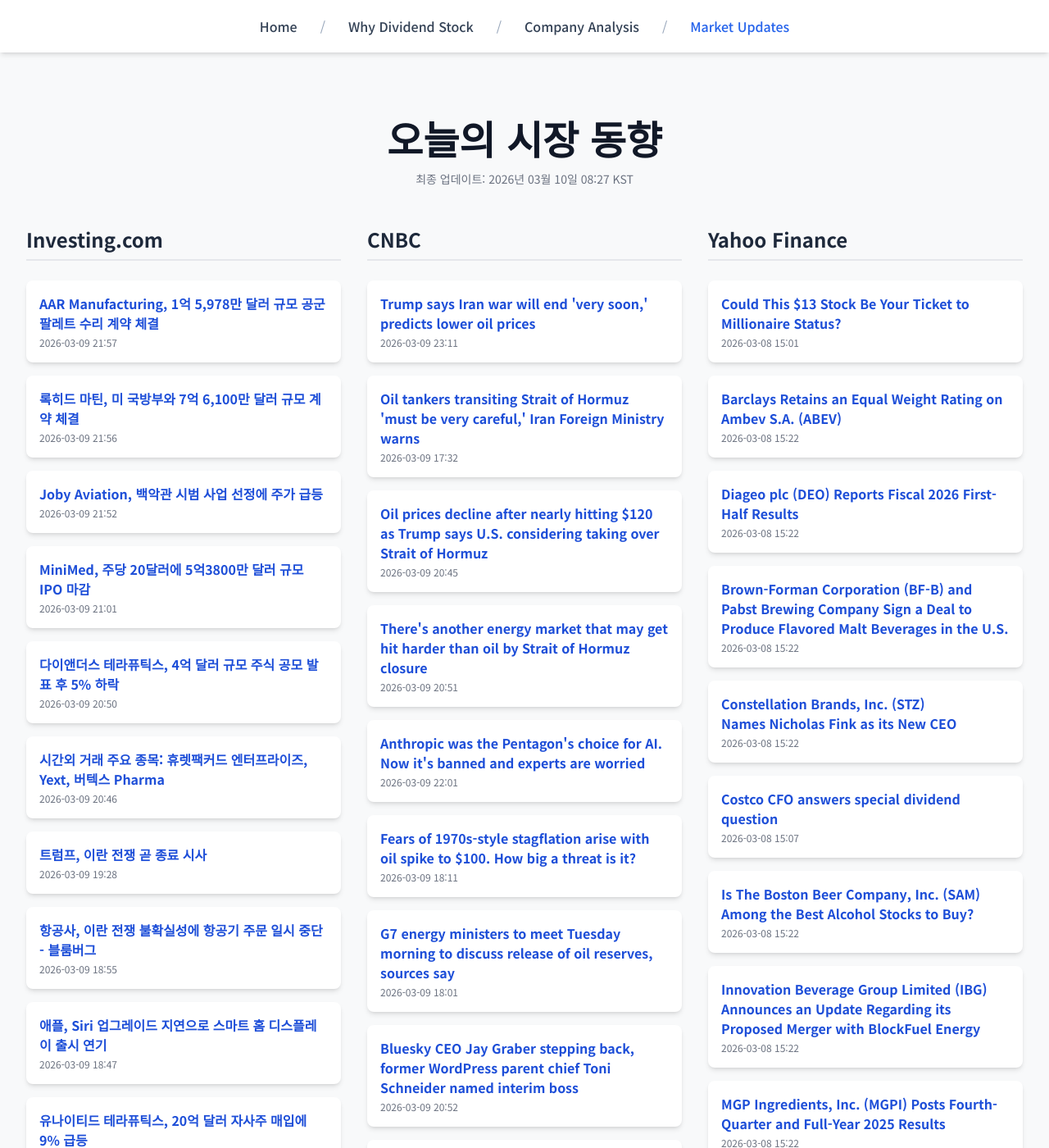
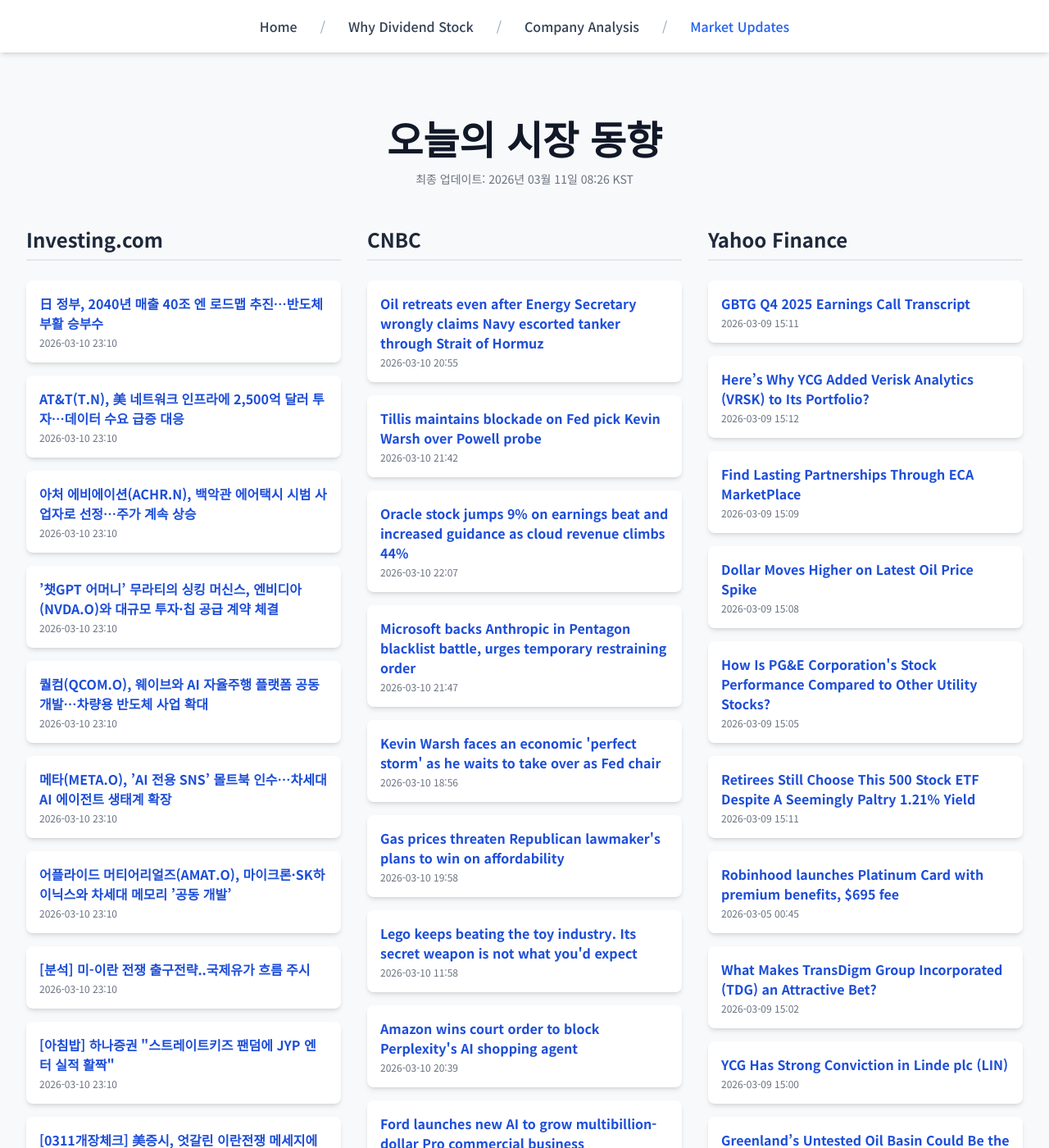
Before and after one commit to Kay-Hwang/my-company-analysis, a Jekyll site: the page built from market-updates.html, in a window 1280 px wide and 1400 px high. Shown: the whole window at 82% size. Built offline with Jekyll 4.4.1, drawn with Linux system fonts in a browser that asks for light colours; nearby versions of some CDN libraries; a script that is not in the unit is left out; some of the changed text lies outside the part shown.

Commit message:
Update daily data

```diff
--- a/_data/latest_data.json
+++ b/_data/latest_data.json
@@ -1,190 +1,190 @@
 {
-  "lastUpdated": "2026년 03월 10일 08:27 KST",
+  "lastUpdated": "2026년 03월 11일 08:26 KST",
   "news": {
     "investing": [
       {
-        "title": "AAR Manufacturing, 1억 5,978만 달러 규모 공군 팔레트 수리 계약 체결",
-        "link": "https://kr.investing.com/news/stock-market-news/article-93CH-1856844",
-        "pubDate": "2026-03-09 21:57:50",
-        "summary": "AAR Manufacturing, 1억 5,978만 달러 규모 공군 팔레트 수리 계약 체결"
+        "title": "日 정부, 2040년 매출 40조 엔 로드맵 추진…반도체 부활 승부수",
+        "link": "https://kr.investing.com/news/stock-market-news/article-1858654",
+        "pubDate": "2026-03-10 23:10:51",
+        "summary": "日 정부, 2040년 매출 40조 엔 로드맵 추진…반도체 부활 승부수"
       },
       {
-        "title": "록히드 마틴, 미 국방부와 7억 6,100만 달러 규모 계약 체결",
-        "link": "https://kr.investing.com/news/stock-market-news/article-93CH-1856842",
-        "pubDate": "2026-03-09 21:56:25",
-        "summary": "록히드 마틴, 미 국방부와 7억 6,100만 달러 규모 계약 체결"
+        "title": "AT&T(T.N), 美 네트워크 인프라에 2,500억 달러 투자…데이터 수요 급증 대응",
+        "link": "https://kr.investing.com/news/stock-market-news/article-1858653",
+        "pubDate": "2026-03-10 23:10:50",
+        "summary": "AT&T(T.N), 美 네트워크 인프라에 2,500억 달러 투자…데이터 수요 급증 대응"
       },
       {
-        "title": "Joby Aviation, 백악관 시범 사업 선정에 주가 급등",
-        "link": "https://kr.investing.com/news/stock-market-news/article-93CH-1856840",
-        "pubDate": "2026-03-09 21:52:49",
-        "summary": "Joby Aviation, 백악관 시범 사업 선정에 주가 급등"
+        "title": "아처 에비에이션(ACHR.N), 백악관 에어택시 시범 사업자로 선정…주가 계속 상승",
+        "link": "https://kr.investing.com/news/stock-market-news/article-1858652",
+        "pubDate": "2026-03-10 23:10:50",
+        "summary": "아처 에비에이션(ACHR.N), 백악관 에어택시 시범 사업자로 선정…주가 계속 상승"
       },
       {
-        "title": "MiniMed, 주당 20달러에 5억3800만 달러 규모 IPO 마감",
-        "link": "https://kr.investing.com/news/stock-market-news/article-432SI-1856789",
-        "pubDate": "2026-03-09 21:01:08",
-        "summary": "MiniMed, 주당 20달러에 5억3800만 달러 규모 IPO 마감"
+        "title": "’챗GPT 어머니’ 무라티의 싱킹 머신스, 엔비디아(NVDA.O)와 대규모 투자·칩 공급 계약 체결",
+        "link": "https://kr.investing.com/news/stock-market-news/article-1858651",
+        "pubDate": "2026-03-10 23:10:50",
+        "summary": "’챗GPT 어머니’ 무라티의 싱킹 머신스, 엔비디아(NVDA.O)와 대규모 투자·칩 공급 계약 체결"
       },
       {
-        "title": "다이앤더스 테라퓨틱스, 4억 달러 규모 주식 공모 발표 후 5% 하락",
-        "link": "https://kr.investing.com/news/stock-market-news/article-93CH-1856771",
-        "pubDate": "2026-03-09 20:50:32",
-        "summary": "다이앤더스 테라퓨틱스, 4억 달러 규모 주식 공모 발표 후 5% 하락"
+        "title": "퀄컴(QCOM.O), 웨이브와 AI 자율주행 플랫폼 공동 개발…차량용 반도체 사업 확대",
+        "link": "https://kr.investing.com/news/stock-market-news/article-1858650",
+        "pubDate": "2026-03-10 23:10:50",
+        "summary": "퀄컴(QCOM.O), 웨이브와 AI 자율주행 플랫폼 공동 개발…차량용 반도체 사업 확대"
       },
       {
-        "title": "시간외 거래 주요 종목: 휴렛팩커드 엔터프라이즈, Yext, 버텍스 Pharma",
-        "link": "https://kr.investing.com/news/stock-market-news/article-432SI-1856766",
-        "pubDate": "2026-03-09 20:46:02",
-        "summary": "시간외 거래 주요 종목: 휴렛팩커드 엔터프라이즈, Yext, 버텍스 Pharma"
+        "title": "메타(META.O), ’AI 전용 SNS’ 몰트북 인수…차세대 AI 에이전트 생태계 확장",
+        "link": "https://kr.investing.com/news/stock-market-news/article-1858649",
+        "pubDate": "2026-03-10 23:10:49",
+        "summary": "메타(META.O), ’AI 전용 SNS’ 몰트북 인수…차세대 AI 에이전트 생태계 확장"
       },
       {
-        "title": "트럼프, 이란 전쟁 곧 종료 시사",
-        "link": "https://kr.investing.com/news/stock-market-news/article-1856648",
-        "pubDate": "2026-03-09 19:28:42",
-        "summary": "트럼프, 이란 전쟁 곧 종료 시사"
+        "title": "어플라이드 머티어리얼즈(AMAT.O), 마이크론·SK하이닉스와 차세대 메모리 ’공동 개발’",
+        "link": "https://kr.investing.com/news/stock-market-news/article-1858648",
+        "pubDate": "2026-03-10 23:10:49",
+        "summary": "어플라이드 머티어리얼즈(AMAT.O), 마이크론·SK하이닉스와 차세대 메모리 ’공동 개발’"
       },
       {
-        "title": "항공사, 이란 전쟁 불확실성에 항공기 주문 일시 중단 - 블룸버그",
-        "link": "https://kr.investing.com/news/stock-market-news/article-93CH-1856624",
-        "pubDate": "2026-03-09 18:55:17",
-        "summary": "항공사, 이란 전쟁 불확실성에 항공기 주문 일시 중단 - 블룸버그"
+        "title": "[분석] 미-이란 전쟁 출구전략..국제유가 흐름 주시",
+        "link": "https://kr.investing.com/news/stock-market-news/article-1858647",
+        "pubDate": "2026-03-10 23:10:49",
+        "summary": "[분석] 미-이란 전쟁 출구전략..국제유가 흐름 주시"
       },
       {
-        "title": "애플, Siri 업그레이드 지연으로 스마트 홈 디스플레이 출시 연기",
-        "link": "https://kr.investing.com/news/stock-market-news/article-93CH-1856616",
-        "pubDate": "2026-03-09 18:47:49",
-        "summary": "애플, Siri 업그레이드 지연으로 스마트 홈 디스플레이 출시 연기"
+        "title": "[아침밥] 하나증권 \"스트레이트키즈 팬덤에 JYP 엔터 실적 활짝\"",
+        "link": "https://kr.investing.com/news/stock-market-news/article-1858646",
+        "pubDate": "2026-03-10 23:10:41",
+        "summary": "[아침밥] 하나증권 \"스트레이트키즈 팬덤에 JYP 엔터 실적 활짝\""
       },
       {
-        "title": "유나이티드 테라퓨틱스, 20억 달러 자사주 매입에 9% 급등",
-        "link": "https://kr.investing.com/news/stock-market-news/article-93CH-1856613",
-        "pubDate": "2026-03-09 18:46:27",
-        "summary": "유나이티드 테라퓨틱스, 20억 달러 자사주 매입에 9% 급등"
+        "title": "[0311개장체크] 美증시, 엇갈린 이란전쟁 메세지에 혼조세",
+        "link": "https://kr.investing.com/news/stock-market-news/article-1858645",
+        "pubDate": "2026-03-10 23:10:09",
+        "summary": "[0311개장체크] 美증시, 엇갈린 이란전쟁 메세지에 혼조세"
       }
     ],
     "cnbc": [
       {
-        "title": "Trump says Iran war will end 'very soon,' predicts lower oil prices",
-        "link": "https://www.cnbc.com/2026/03/09/trump-iran-war-end.html",
-        "pubDate": "Mon, 09 Mar 2026 23:11:58 GMT",
-        "summary": "U.S. stock market indexes rose earlier in the day after an initial report that President Donald Trump said he believed the Iran war was largely finished."
+        "title": "Oil retreats even after Energy Secretary wrongly claims Navy escorted tanker through Strait of Hormuz",
+        "link": "https://www.cnbc.com/2026/03/10/crude-oil-prices-today-iran-war.html",
+        "pubDate": "Tue, 10 Mar 2026 20:55:44 GMT",
+        "summary": "The International Energy Agency will hold an extraordinary meeting on Tuesday to discuss a possible release of emergency stockpiles."
       },
       {
-        "title": "Oil tankers transiting Strait of Hormuz 'must be very careful,' Iran Foreign Ministry warns",
-        "link": "https://www.cnbc.com/2026/03/09/iran-war-oil-tankers-strait-of-hormuz.html",
-        "pubDate": "Mon, 09 Mar 2026 17:32:44 GMT",
-        "summary": "The price of crude oil has sharply spiked as the Strait of Hormuz has been effectively closed as the United States and Israel wage war on Iran."
+        "title": "Tillis maintains blockade on Fed pick Kevin Warsh over Powell probe",
+        "link": "https://www.cnbc.com/2026/03/10/fed-kevin-warsh-thom-tillis-trump.html",
+        "pubDate": "Tue, 10 Mar 2026 21:42:30 GMT",
+        "summary": "Sen. Thom Tillis met with Federal Reserve chairman nominee Kevin Warsh, who President Donald Trump wants to replace Chair Jerome Powell."
       },
       {
-        "title": "Oil prices decline after nearly hitting $120 as Trump says U.S. considering taking over Strait of Hormuz",
-        "link": "https://www.cnbc.com/2026/03/08/crude-oil-prices-today-iran-war.html",
-        "pubDate": "Mon, 09 Mar 2026 20:45:40 GMT",
-        "summary": "Gulf Arab oil producers are cutting production as they run out of storage space because they can't export through the Strait of Hormuz"
+        "title": "Oracle stock jumps 9% on earnings beat and increased guidance as cloud revenue climbs 44%",
+        "link": "https://www.cnbc.com/2026/03/10/oracle-orcl-q3-earnings-report-2026.html",
+        "pubDate": "Tue, 10 Mar 2026 22:07:11 GMT",
+        "summary": "Oracle boosted its revenue backlog total by $30 billion during the February quarter."
       },
       {
-        "title": "There's another energy market that may get hit harder than oil by Strait of Hormuz closure",
-        "link": "https://www.cnbc.com/2026/03/09/theres-another-energy-market-that-may-get-hit-harder-than-oil-by-strait-of-hormuz-closure.html",
-        "pubDate": "Mon, 09 Mar 2026 20:51:55 GMT",
-        "summary": "Roughly 20% of global liquefied natural gas flows through the Strait."
+        "title": "Microsoft backs Anthropic in Pentagon blacklist battle, urges temporary restraining order",
+        "link": "https://www.cnbc.com/2026/03/10/microsoft-says-court-should-temporarily-block-pentagon-ban-anthropic.html",
+        "pubDate": "Tue, 10 Mar 2026 21:47:16 GMT",
+        "summary": "Microsoft threw its support behind Anthropic and advocated for a temporary restraining order to the Pentagon's supply chain risk designation."
       },
       {
-        "title": "Anthropic was the Pentagon's choice for AI. Now it's banned and experts are worried",
-        "link": "https://www.cnbc.com/2026/03/09/anthropic-was-the-pentagons-choice-for-ai-now-its-banned-and-experts-are-worried.html",
-        "pubDate": "Mon, 09 Mar 2026 22:01:05 GMT",
-        "summary": "Anthropic's partnerships with Amazon and Palantir helped it make inroads into the DOD, and its blacklisting is concerning to many industry experts."
+        "title": "Kevin Warsh faces an economic 'perfect storm' as he waits to take over as Fed chair",
+        "link": "https://www.cnbc.com/2026/03/10/kevin-warsh-faces-economic-perfect-storm-as-he-waits-to-take-over-as-fed-chair.html",
+        "pubDate": "Tue, 10 Mar 2026 18:56:36 GMT",
+        "summary": "Warsh faces a potential buzzsaw in the form of a Hobson's choice between fighting inflation and supporting the labor market."
       },
       {
-        "title": "Fears of 1970s-style stagflation arise with oil spike to $100. How big a threat is it?",
-        "link": "https://www.cnbc.com/2026/03/09/fears-of-1970s-style-stagflation-arise-with-oil-spike-to-100-how-big-a-threat-is-it.html",
-        "pubDate": "Mon, 09 Mar 2026 18:11:12 GMT",
-        "summary": "High inflation and slow growth present a double threat, as measures like interest rate cuts and government spending only aggravate inflation."
+        "title": "Gas prices threaten Republican lawmaker's plans to win on affordability",
+        "link": "https://www.cnbc.com/2026/03/10/gas-prices-election-republians-affordability.html",
+        "pubDate": "Tue, 10 Mar 2026 19:58:55 GMT",
+        "summary": "House Republicans plan to keep control of that chamber on a message of low costs. But higher oil prices could complicate that message."
       },
       {
-        "title": "G7 energy ministers to meet Tuesday morning to discuss release of oil reserves, sources say",
-        "link": "https://www.cnbc.com/2026/03/09/iran-war-g7-energy-minister-oil-reserves.html",
-        "pubDate": "Mon, 09 Mar 2026 18:01:41 GMT",
-        "summary": "Oil prices surged above $100 per barrel as the critical Strait of Hormuz remains closed due to threats from Iran."
+        "title": "Lego keeps beating the toy industry. Its secret weapon is not what you'd expect",
+        "link": "https://www.cnbc.com/2026/03/10/lego-2025-earnings-toy-industry.html",
+        "pubDate": "Tue, 10 Mar 2026 11:58:07 GMT",
+        "summary": "Lego on Tuesday reported a 12% jump in revenue for fiscal year 2025 and reported consumer sales that far outpace the broader toy industry."
       },
       {
-        "title": "Bluesky CEO Jay Graber stepping back, former WordPress parent chief Toni Schneider named interim boss",
-        "link": "https://www.cnbc.com/2026/03/09/bluesky-ceo-jay-graber-toni-schneider.html",
-        "pubDate": "Mon, 09 Mar 2026 20:52:49 GMT",
-        "summary": "Bluesky was born out of Twitter by Jack Dorsey in 2019 and rose to popularity as an alternative to X after Elon Musk's acquisition."
+        "title": "Amazon wins court order to block Perplexity's AI shopping agent",
+        "link": "https://www.cnbc.com/2026/03/10/amazon-wins-court-order-to-block-perplexitys-ai-shopping-agent.html",
+        "pubDate": "Tue, 10 Mar 2026 20:39:33 GMT",
+        "summary": "Amazon sued Perplexity in November, accusing the startup of concealing its AI shopping agents."
       },
       {
-        "title": "FBI obtains records of Arizona Senate audit of 2020 Maricopa County election results, Republican says",
-        "link": "https://www.cnbc.com/2026/03/09/trump-arizona-election-grand-jury-maricopa-fbi.html",
-        "pubDate": "Mon, 09 Mar 2026 21:14:36 GMT",
-        "summary": "President Donald Trump touted the fact that the records had been obtained by the FBI. He long has claimed he was cheated out of victory in the 2020 election."
+        "title": "Ford launches new AI to grow multibillion-dollar Pro commercial business",
+        "link": "https://www.cnbc.com/2026/03/10/ford-pro-ai.html",
+        "pubDate": "Tue, 10 Mar 2026 21:30:01 GMT",
+        "summary": "Ford CEO Jim Farley last month said diversifying Pro's revenue — specifically in software — is a crucial growth area for the company."
       },
       {
-        "title": "The U.S.-Iran war is the biggest oil supply disruption in history",
-        "link": "https://www.cnbc.com/2026/03/09/the-us-iran-war-is-the-biggest-oil-supply-disruption-in-history.html",
-        "pubDate": "Mon, 09 Mar 2026 15:35:02 GMT",
-        "summary": "The global oil market will need to balance by destroying demand through sharply rising oil prices, according to Rapidan Energy."
+        "title": "Russia told Trump it has not shared intelligence with Iran during war, Witkoff says",
+        "link": "https://www.cnbc.com/2026/03/10/iran-war-trump-russia-intelligence-witkoff.html",
+        "pubDate": "Tue, 10 Mar 2026 17:09:31 GMT",
+        "summary": "U.S. officials have said Russia has given Iran information that could help its forces strike U.S. military assets in the Middle East, MS Now has reported."
       }
     ],
     "yahoo": [
       {
-        "title": "Could This $13 Stock Be Your Ticket to Millionaire Status?",
-        "link": "https://finance.yahoo.com/news/could-13-stock-ticket-millionaire-150100571.html",
-        "pubDate": "2026-03-08T15:01:00Z",
-        "summary": "Could This $13 Stock Be Your Ticket to Millionaire Status?"
+        "title": "GBTG Q4 2025 Earnings Call Transcript",
+        "link": "https://finance.yahoo.com/news/gbtg-q4-2025-earnings-call-151131441.html",
+        "pubDate": "2026-03-09T15:11:31Z",
+        "summary": "GBTG Q4 2025 Earnings Call Transcript"
       },
       {
-        "title": "Barclays Retains an Equal Weight Rating on Ambev S.A. (ABEV)",
-        "link": "https://finance.yahoo.com/news/barclays-retains-equal-weight-rating-152217026.html",
-        "pubDate": "2026-03-08T15:22:17Z",
-        "summary": "Barclays Retains an Equal Weight Rating on Ambev S.A. (ABEV)"
+        "title": "Here’s Why YCG Added Verisk Analytics (VRSK) to Its Portfolio?",
+        "link": "https://finance.yahoo.com/news/why-ycg-added-verisk-analytics-151217941.html",
+        "pubDate": "2026-03-09T15:12:17Z",
+        "summary": "Here’s Why YCG Added Verisk Analytics (VRSK) to Its Portfolio?"
       },
       {
-        "title": "Diageo plc (DEO) Reports Fiscal 2026 First-Half Results",
-        "link": "https://finance.yahoo.com/news/diageo-plc-deo-reports-fiscal-152209292.html",
-        "pubDate": "2026-03-08T15:22:09Z",
-        "summary": "Diageo plc (DEO) Reports Fiscal 2026 First-Half Results"
+        "title": "Find Lasting Partnerships Through ECA MarketPlace",
+        "link": "https://finance.yahoo.com/news/lasting-partnerships-eca-marketplace-150941147.html",
+        "pubDate": "2026-03-09T15:09:41Z",
+        "summary": "Find Lasting Partnerships Through ECA MarketPlace"
       },
       {
-        "title": "Brown-Forman Corporation (BF-B) and Pabst Brewing Company Sign a Deal to Produce Flavored Malt Beverages in the U.S.",
-        "link": "https://finance.yahoo.com/news/brown-forman-corporation-bf-b-152211843.html",
-        "pubDate": "2026-03-08T15:22:11Z",
-        "summary": "Brown-Forman Corporation (BF-B) and Pabst Brewing Company Sign a Deal to Produce Flavored Malt Beverages in the U.S."
+        "title": "Dollar Moves Higher on Latest Oil Price Spike",
+        "link": "https://finance.yahoo.com/news/dollar-moves-higher-latest-oil-150817883.html",
+        "pubDate": "2026-03-09T15:08:17Z",
+        "summary": "Dollar Moves Higher on Latest Oil Price Spike"
       },
       {
-        "title": "Constellation Brands, Inc. (STZ) Names Nicholas Fink as its New CEO",
-        "link": "https://finance.yahoo.com/news/constellation-brands-inc-stz-names-152214216.html",
-        "pubDate": "2026-03-08T15:22:14Z",
-        "summary": "Constellation Brands, Inc. (STZ) Names Nicholas Fink as its New CEO"
+        "title": "How Is PG&E Corporation's Stock Performance Compared to Other Utility Stocks?",
+        "link": "https://finance.yahoo.com/news/pg-e-corporations-stock-performance-150531215.html",
+        "pubDate": "2026-03-09T15:05:31Z",
+        "summary": "How Is PG&E Corporation's Stock Performance Compared to Other Utility Stocks?"
       },
       {
-        "title": "Costco CFO answers special dividend question",
-        "link": "https://finance.yahoo.com/news/costco-cfo-answers-special-dividend-150700801.html",
-        "pubDate": "2026-03-08T15:07:00Z",
-        "summary": "Costco CFO answers special dividend question"
+        "title": "Retirees Still Choose This 500 Stock ETF Despite A Seemingly Paltry 1.21% Yield",
+        "link": "https://finance.yahoo.com/news/retirees-still-choose-500-stock-151138564.html",
+        "pubDate": "2026-03-09T15:11:38Z",
+        "summary": "Retirees Still Choose This 500 Stock ETF Despite A Seemingly Paltry 1.21% Yield"
       },
       {
-        "title": "Is The Boston Beer Company, Inc. (SAM) Among the Best Alcohol Stocks to Buy?",
-        "link": "https://finance.yahoo.com/news/boston-beer-company-inc-sam-152219973.html",
-        "pubDate": "2026-03-08T15:22:19Z",
-        "summary": "Is The Boston Beer Company, Inc. (SAM) Among the Best Alcohol Stocks to Buy?"
+        "title": "Robinhood launches Platinum Card with premium benefits, $695 fee",
+        "link": "https://finance.yahoo.com/personal-finance/credit-cards/article/robinhood-platinum-card-launch-004511514.html",
+        "pubDate": "2026-03-05T00:45:11Z",
+        "summary": "Robinhood launches Platinum Card with premium benefits, $695 fee"
       },
       {
-        "title": "Innovation Beverage Group Limited (IBG) Announces an Update Regarding its Proposed Merger with BlockFuel Energy",
-        "link": "https://finance.yahoo.com/news/innovation-beverage-group-limited-ibg-152224695.html",
-        "pubDate": "2026-03-08T15:22:24Z",
-        "summary": "Innovation Beverage Group Limited (IBG) Announces an Update Regarding its Proposed Merger with BlockFuel Energy"
+        "title": "What Makes TransDigm Group Incorporated (TDG) an Attractive Bet?",
+        "link": "https://finance.yahoo.com/news/makes-transdigm-group-incorporated-tdg-150218912.html",
+        "pubDate": "2026-03-09T15:02:18Z",
+        "summary": "What Makes TransDigm Group Incorporated (TDG) an Attractive Bet?"
       },
       {
-        "title": "MGP Ingredients, Inc. (MGPI) Posts Fourth-Quarter and Full-Year 2025 Results",
-        "link": "https://finance.yahoo.com/news/mgp-ingredients-inc-mgpi-posts-152221538.html",
-        "pubDate": "2026-03-08T15:22:21Z",
-        "summary": "MGP Ingredients, Inc. (MGPI) Posts Fourth-Quarter and Full-Year 2025 Results"
+        "title": "YCG Has Strong Conviction in Linde plc (LIN)",
+        "link": "https://finance.yahoo.com/news/ycg-strong-conviction-linde-plc-150046070.html",
+        "pubDate": "2026-03-09T15:00:46Z",
+        "summary": "YCG Has Strong Conviction in Linde plc (LIN)"
       },
       {
-        "title": "Molson Coors Beverage Company (TAP) Expects a Significant Dip in 2026 Profit",
-        "link": "https://finance.yahoo.com/news/molson-coors-beverage-company-tap-152216335.html",
-        "pubDate": "2026-03-08T15:22:16Z",
-        "summary": "Molson Coors Beverage Company (TAP) Expects a Significant Dip in 2026 Profit"
+        "title": "Greenland’s Untested Oil Basin Could Be the Next Big Discovery",
+        "link": "https://finance.yahoo.com/news/greenland-untested-oil-basin-could-150000154.html",
+        "pubDate": "2026-03-09T15:00:00Z",
+        "summary": "Greenland’s Untested Oil Basin Could Be the Next Big Discovery"
       }
     ]
   }
```
